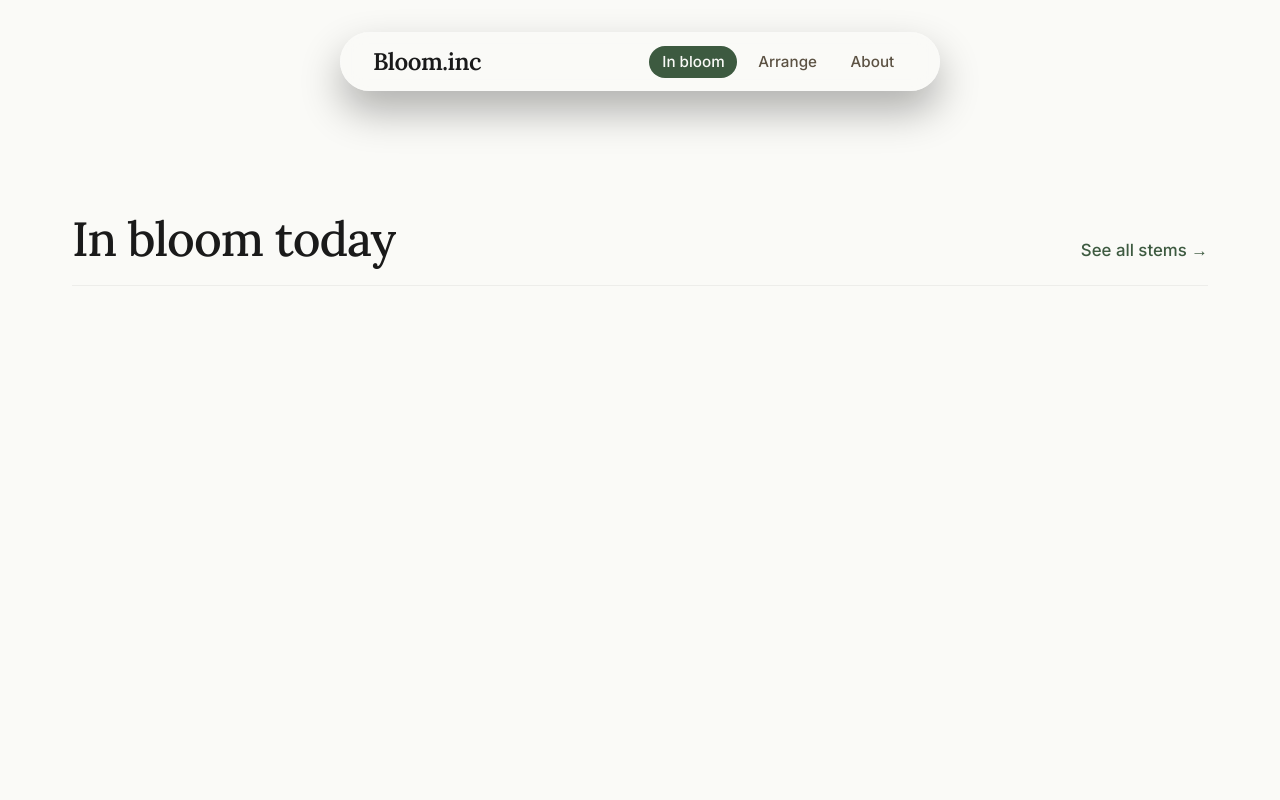
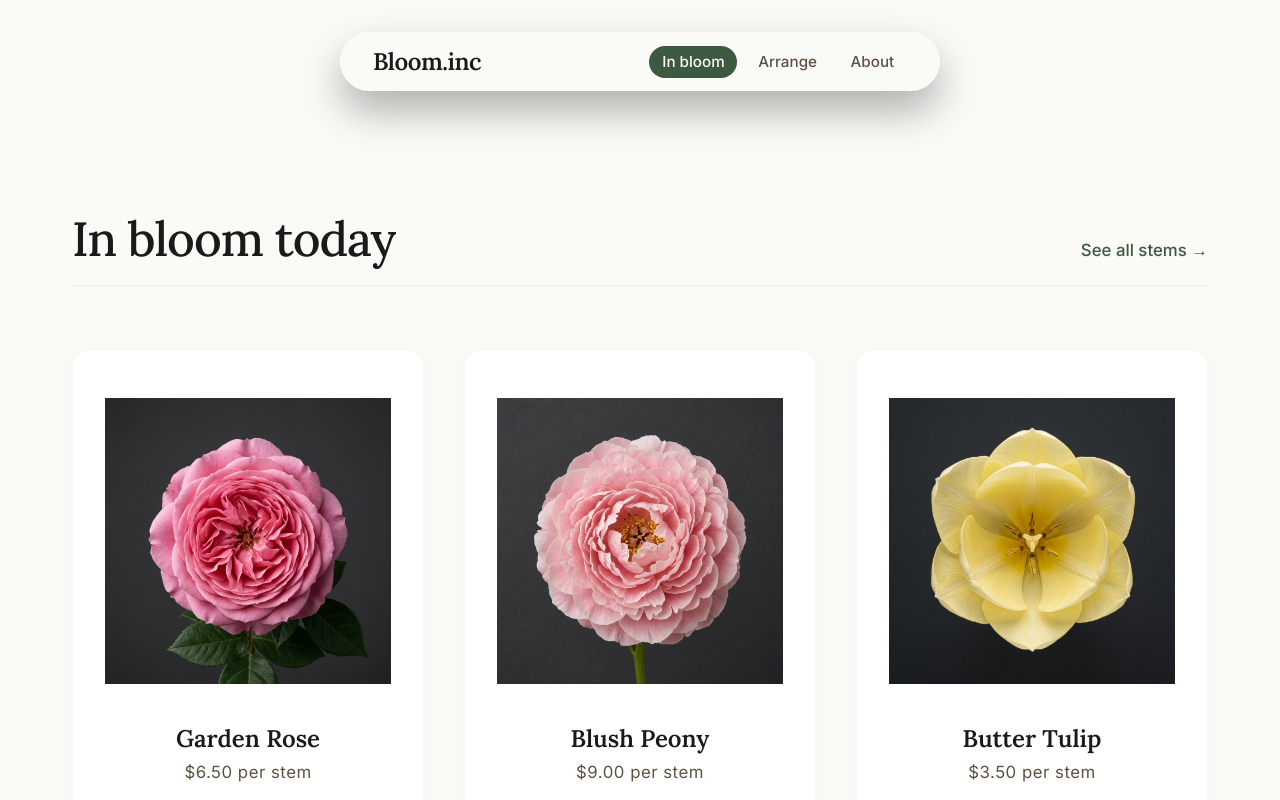
Before and after one commit to giridotexe/Bloom.inc, a React (Vite) app: page / in a window 1280 px wide. Both pictures are taken after a click on the button "In bloom". Shown: the top 800 px of the page. Built offline with nearby package versions, Linux system fonts and the light colour scheme.

Commit message:
Improved flower display catalogue.

```diff
--- a/src/components/Catalogue.css
+++ b/src/components/Catalogue.css
@@ -30,19 +30,20 @@
 }
 
 .flower-grid {
-  column-count: 3;
-  column-gap: 2.5rem;
+  display: grid;
+  grid-template-columns: repeat(3, 1fr);
+  gap: 2.5rem;
 }
 
 @media (max-width: 1024px) {
   .flower-grid {
-    column-count: 2;
+    grid-template-columns: repeat(2, 1fr);
   }
 }
 
 @media (max-width: 640px) {
   .flower-grid {
-    column-count: 1;
+    grid-template-columns: 1fr;
   }
 }
 
@@ -75,16 +76,35 @@
   justify-content: center;
   margin-bottom: 2rem;
   overflow: hidden;
+  position: relative;
 }
 
 .flower-image {
   max-width: 100%;
   max-height: 100%;
   object-fit: contain;
-  transition: transform 0.6s cubic-bezier(0.16, 1, 0.3, 1);
+  transition: transform 0.6s cubic-bezier(0.16, 1, 0.3, 1), opacity 0.6s ease;
+  position: absolute;
+  top: 0;
+  left: 0;
+  width: 100%;
+  height: 100%;
 }
 
-.flower-card:hover .flower-image {
+.flower-image-side {
+  opacity: 1;
+}
+
+.flower-image-top {
+  opacity: 0;
+}
+
+.flower-card:hover .flower-image-side {
+  opacity: 0;
+}
+
+.flower-card:hover .flower-image-top {
+  opacity: 1;
   transform: scale(1.08) rotate(2deg);
 }
 
--- a/src/components/Catalogue.tsx
+++ b/src/components/Catalogue.tsx
@@ -1,27 +1,9 @@
-import React, { useEffect, useRef } from 'react';
-import { animate, stagger } from 'framer-motion';
+import React from 'react';
+import { motion } from 'framer-motion';
 import { flowers } from '../data/flowers';
 import './Catalogue.css';
 
 const Catalogue: React.FC = () => {
-  const gridRef = useRef<HTMLDivElement>(null);
-
-  useEffect(() => {
-    if (gridRef.current && gridRef.current.children.length > 0) {
-      animate(gridRef.current.children, {
-        y: [80, 0],
-        opacity: [0, 1],
-        scale: [0.9, 1]
-      }, {
-        delay: stagger(0.1, { startDelay: 0.2 }),
-        type: 'spring',
-        stiffness: 100,
-        damping: 15,
-        duration: 0.8
-      });
-    }
-  }, []);
-
   return (
     <div className="catalogue-container container">
       <div className="catalogue-header">
@@ -29,17 +11,31 @@ const Catalogue: React.FC = () => {
         <a href="#" className="see-all-link">See all stems &rarr;</a>
       </div>
 
-      <div className="flower-grid" ref={gridRef}>
-        {flowers.map(flower => (
-          <div key={flower.id} className="flower-card" style={{ opacity: 0 }}>
+      <div className="flower-grid">
+        {flowers.map((flower, index) => (
+          <motion.div
+            key={flower.id}
+            className="flower-card"
+            initial={{ opacity: 0, y: 80, scale: 0.9 }}
+            whileInView={{ opacity: 1, y: 0, scale: 1 }}
+            viewport={{ once: true, margin: "-50px" }}
+            transition={{
+              delay: index * 0.1,
+              type: 'spring',
+              stiffness: 100,
+              damping: 15,
+              duration: 0.8
+            }}
+          >
             <div className="flower-image-wrapper">
-              <img src={flower.image} alt={flower.name} className="flower-image" />
+              <img src={flower.image} alt={flower.name} className="flower-image flower-image-side" />
+              <img src={flower.topViewImage} alt={`${flower.name} top view`} className="flower-image flower-image-top" />
             </div>
             <div className="flower-info">
               <h3 className="serif">{flower.name}</h3>
               <p className="flower-price">${flower.price.toFixed(2)} per stem</p>
             </div>
-          </div>
+          </motion.div>
         ))}
       </div>
     </div>
```
